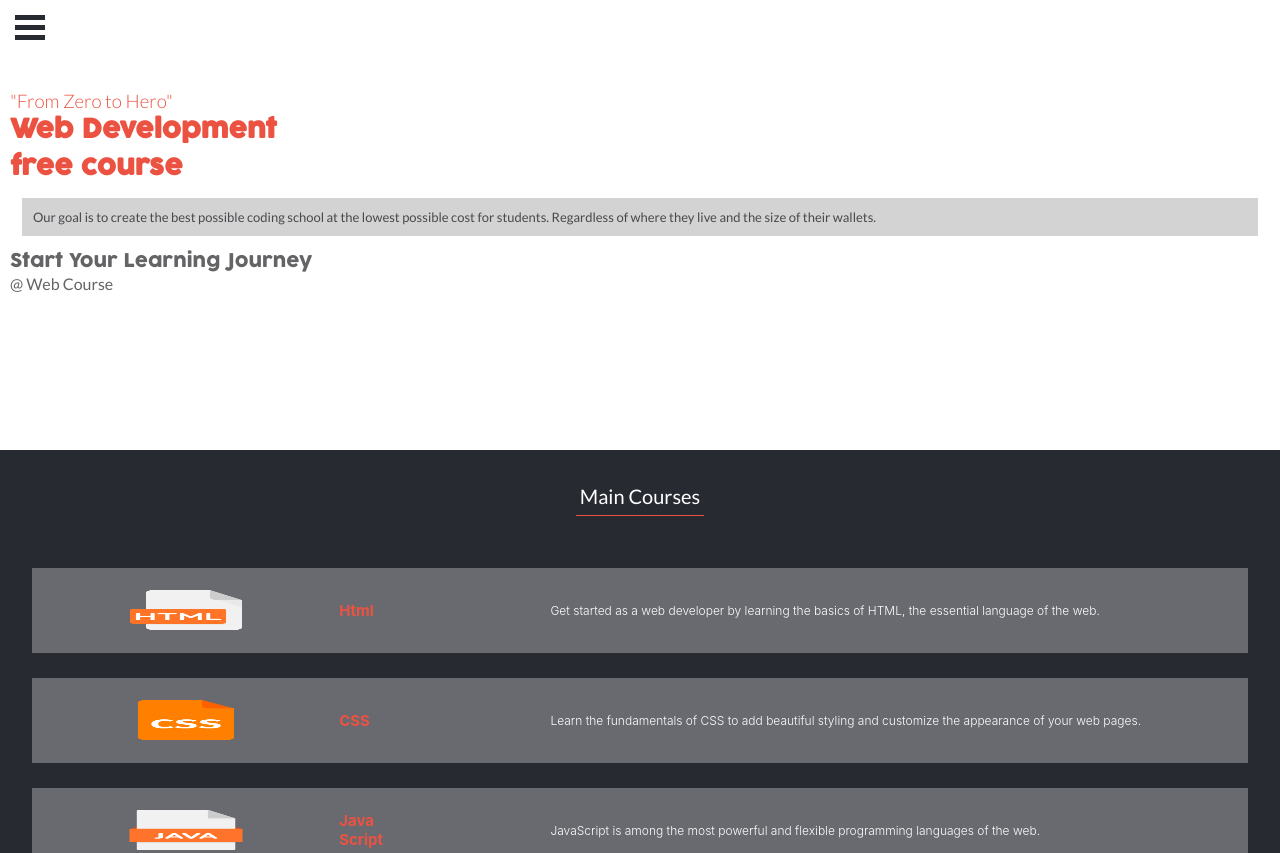
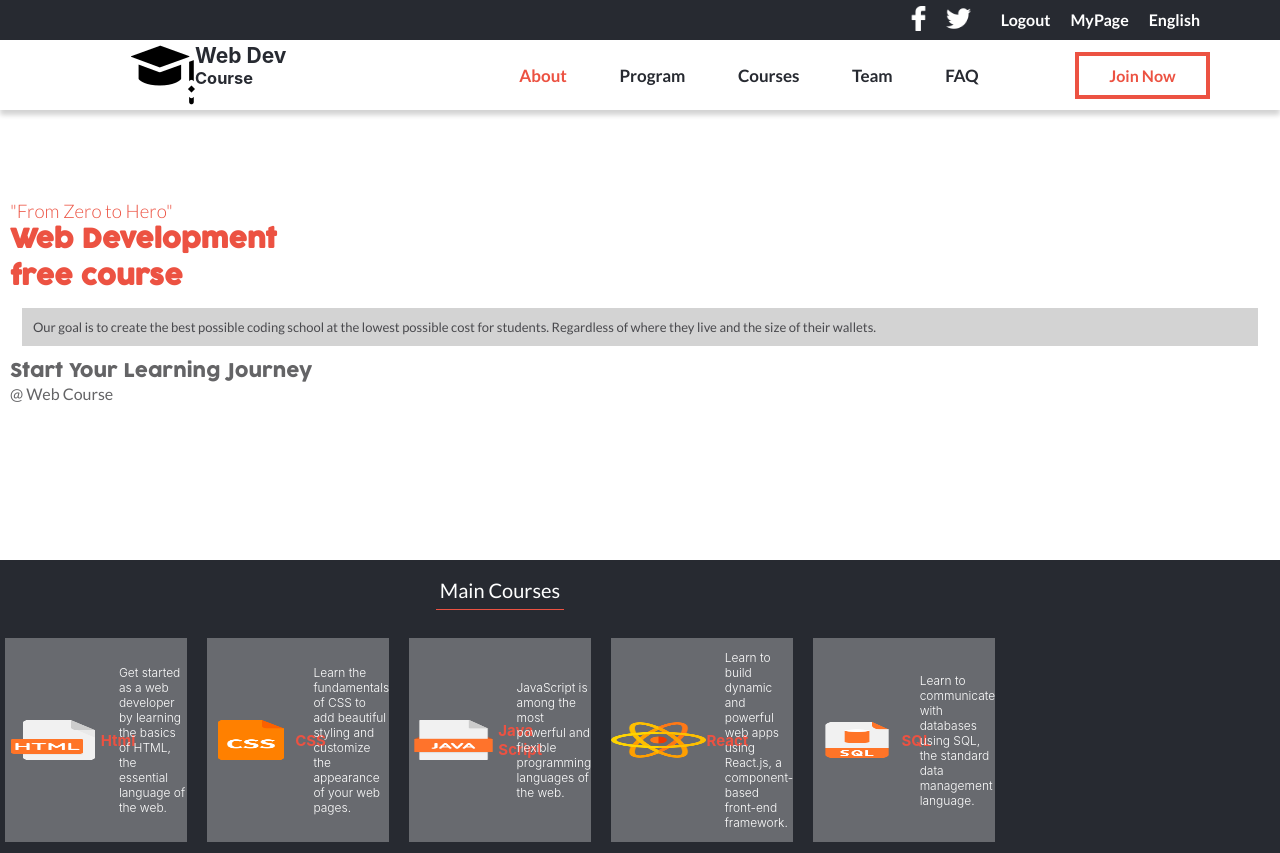
Before and after one commit to TimmyChan99/WebDev_Course, a website: page home.html in a window 1280 px wide. Shown: the top 853 px of the page. Drawn offline with Linux system fonts and the light colour scheme.

Commit message:
update HOME page desktop version

```diff
--- a/about_style.css
+++ b/about_style.css
@@ -33,6 +33,7 @@
 
 .desktop_ver {
   display: none;
+  box-shadow: 0 5px 5px #d3d3d3;
 }
 
 .mobile_ver {
@@ -412,7 +413,7 @@ hr {
     background-color: #fff;
     border: 2px #d3d3d3 solid;
     font-family: 'Lato', sans-serif;
-    font-size: 16px;
+    font-size: 18px;
     padding: 20px 15px;
     color: #272a31;
     margin: 4% 15% 10px 15%;
--- a/home.html
+++ b/home.html
@@ -14,9 +14,39 @@
 
 <body>
     <header>
-        <div class="desktop_ver">
-            <div class="menu_tools"></div>
-            <div class="menu"></div>
+        <div class="desktop_ver d_flex_column">
+            <div class="menu_tools d_flex_row">
+                <div class="social_media">
+                    <img src="./images/facebook-logo.png" alt="facebook">
+                    <img src="./images/twitter.png" alt="twitter">
+                </div>
+                <ul class="tools_list d_flex_row">
+                    <li><a href="#">Logout</a></li>
+                    <li><a href="#">MyPage</a></li>
+                    <li><a href="#">English</a></li>
+                </ul>
+            </div>
+            <div class="menu d_flex_row">
+                <a href="#" class="logo">
+                    <div class="logo_container d_flex_row logo_header">
+                        <img src="./images/graduation-cap2.png" alt="graduation cap">
+                        <div class="logo_name d_flex_column">
+                            <h2>Web <span> Dev</span></h2>
+                            <h3>Course</h3>
+                        </div>
+                    </div>
+                </a>
+                <nav>
+                    <ul class="navbar d_flex_row">
+                        <li><a class="nav_about nav_li" href="#">About</a></li>
+                        <li><a class="nav_li" href="#">Program</a></li>
+                        <li><a class="nav_li" href="#">Courses</a></li>
+                        <li><a class="nav_li" href="#">Team</a></li>
+                        <li><a class="nav_li" href="#">FAQ</a></li>
+                    </ul>
+                </nav>
+                <a href="#" class="join_btn">Join Now</a>
+            </div>
         </div>
         <div class="mobile_ver d_flex_column">
             <div class="humgurger_menu"></div>
@@ -30,43 +60,43 @@
             <h1 class="title"><span>Web Development</span>
                 <br><span>free course</span>
             </h1>
-            <p class="informtion">Our goal is to create the best possible coding school at the lowest possible cost for students. Regardless of where they live and the size of their wallets.</p>
+            <p class="informtion">Our goal is to create the best possible coding school at the lowest possible cost for
+                students. Regardless of where they live and the size of their wallets.</p>
             <h3 class="moto2">Start Your Learning Journey</h3>
             <p class="credit">@ Web Course</p>
         </div>
     </section>
     <section class="main_courses">
         <div class="cards_container">
-
             <div class="section_headline d_flex_column">
                 <h2 class="section_title">Main Courses</h2>
                 <hr>
             </div>
-            <div class="card d_flex_row">
+            <div class="card card1 d_flex_row">
                 <img class="course_icon" src="./images/html.png" alt="html">
                 <h3 class="course_name">Html</h3>
                 <p class="course_info">Get started as a web developer by learning the basics of HTML, the essential
                     language of the web.</p>
             </div>
-            <div class="card d_flex_row">
+            <div class="card card2 d_flex_row">
                 <img class="course_icon" src="./images/css.png" alt="css">
                 <h3 class="course_name">CSS</h3>
                 <p class="course_info">Learn the fundamentals of CSS to add beautiful styling and customize the
                     appearance of your web pages.</p>
             </div>
-            <div class="card d_flex_row">
+            <div class="card card3 d_flex_row">
                 <img class="course_icon" src="./images/javascript.png" alt="javascript">
                 <h3 class="course_name">Java<br>Script</h3>
                 <p class="course_info">JavaScript is among the most powerful and flexible programming languages of
                     the web.</p>
             </div>
-            <div class="card d_flex_row">
+            <div class="card card4 d_flex_row">
                 <img class="course_icon" src="./images/atom.png" alt="react">
                 <h3 class="course_name">React</h3>
                 <p class="course_info">Learn to build dynamic and powerful web apps using React.js, a
                     component-based front-end framework.</p>
             </div>
-            <div class="card d_flex_row">
+            <div class="card card5 d_flex_row">
                 <img class="course_icon" src="./images/sql.png" alt="SQL">
                 <h3 class="course_name">SQL</h3>
                 <p class="course_info">Learn to communicate with databases using SQL, the standard data management
--- a/home_style.css
+++ b/home_style.css
@@ -29,6 +29,10 @@
 
 .header {
   position: relative;
+}
+
+.desktop_ver {
+  display: none;
 }
 
 .mobile_ver {
@@ -255,3 +259,129 @@ footer {
 .partner_img {
   width: 15%;
 }
+
+/* Desktop Version */
+
+@media screen and (min-width: 768px) {
+  /* Header Section */
+
+  .desktop_ver {
+    display: flex;
+    box-shadow: 0 5px 5px #d3d3d3;
+  }
+
+  .menu_tools {
+    background-color: #272a31;
+    justify-content: flex-end;
+    align-items: center;
+    height: 40px;
+  }
+
+  .social_media {
+    margin-right: 20px;
+  }
+
+  .social_media img {
+    width: 25px;
+    margin-right: 10px;
+  }
+
+  .tools_list {
+    margin-right: 60px;
+  }
+
+  .tools_list li {
+    list-style: none;
+  }
+
+  .menu a {
+    text-decoration: none;
+  }
+
+  .tools_list li a {
+    text-decoration: none;
+    color: #fff;
+    font-family: 'Lato', sans-serif;
+    margin-right: 20px;
+    font-weight: 600;
+  }
+
+  .menu {
+    background-color: #fff;
+    height: 70px;
+    align-items: center;
+    justify-content: flex-end;
+  }
+
+  .logo_header {
+    border: none;
+    font-size: 14px;
+    width: 170px;
+    height: 90%;
+    margin-top: auto;
+    margin-right: 15vw;
+  }
+
+  .logo_header h3,
+  .logo_header h2 {
+    color: #272a31;
+  }
+
+  .navbar {
+    list-style: none;
+    width: 40vw;
+    justify-content: space-around;
+  }
+
+  .nav_li {
+    text-decoration: none;
+    font-family: 'Lato', sans-serif;
+    font-weight: 600;
+    font-size: 17px;
+    color: #272a31;
+  }
+
+  .nav_about {
+    color: #ec5242;
+  }
+
+  .join_btn {
+    font-family: 'Lato', sans-serif;
+    border: 4px #ec5242 solid;
+    padding: 10px;
+    text-decoration: none;
+    color: #ec5242;
+    width: 135px;
+    text-align: center;
+    font-weight: 600;
+    margin: auto 70px auto 70px;
+  }
+
+  .mobile_ver {
+    display: none;
+  }
+
+  /* Courses Section */
+
+  .main_courses {
+    height: 50vh;
+  }
+.card {
+  height: 100%;
+}
+
+  .cards_container {
+    grid-template-columns: repeat(5, 15%);
+    grid-template-rows: 20% 60% 20%;
+  }
+  .section_headline {
+    grid-column: 3/4;
+  }
+
+  .card1 {
+    grid-column: 1/2;
+  }
+  .course_link {
+    grid-area: 3/3/4/4;
+  }
+}
```
